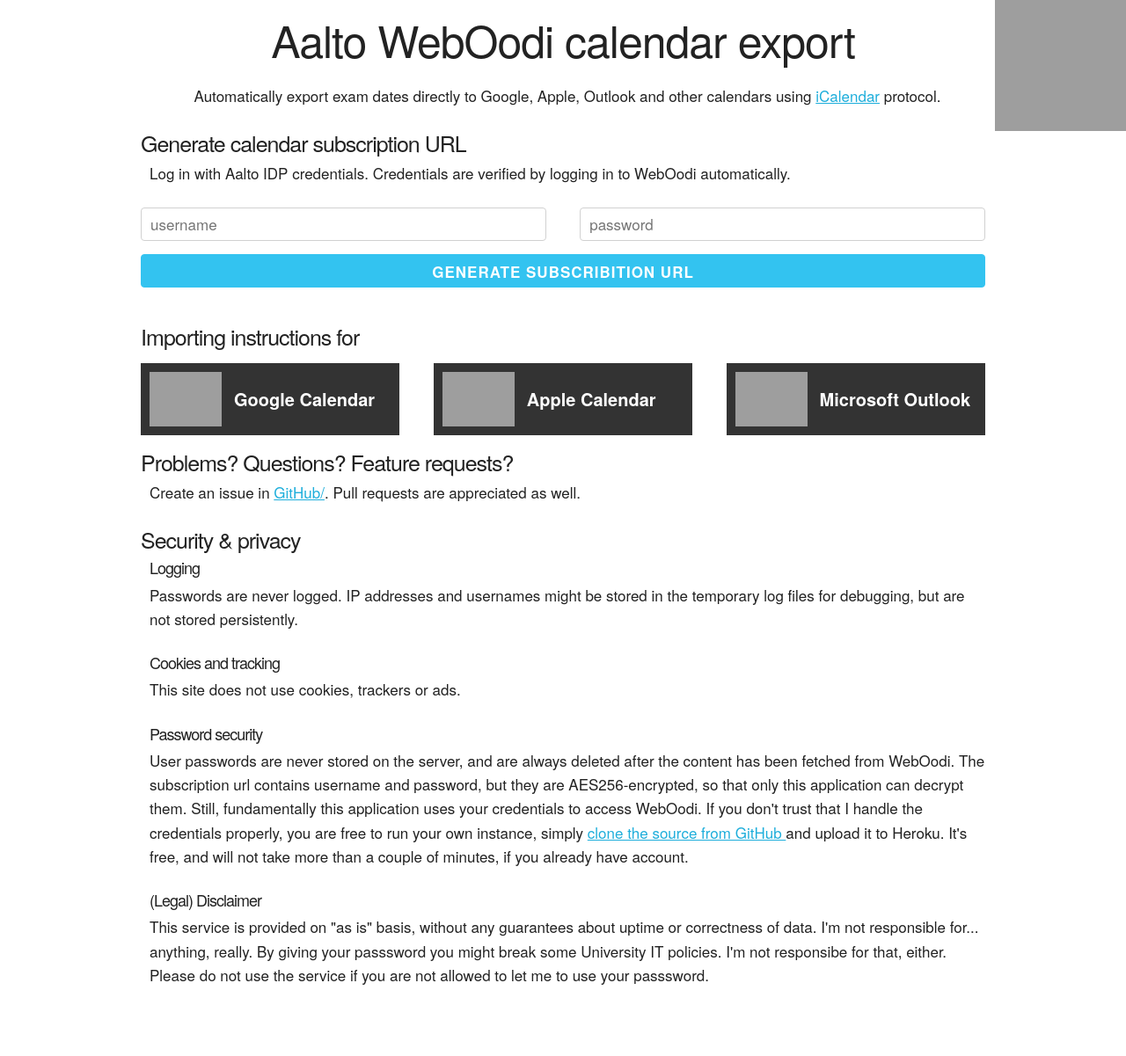
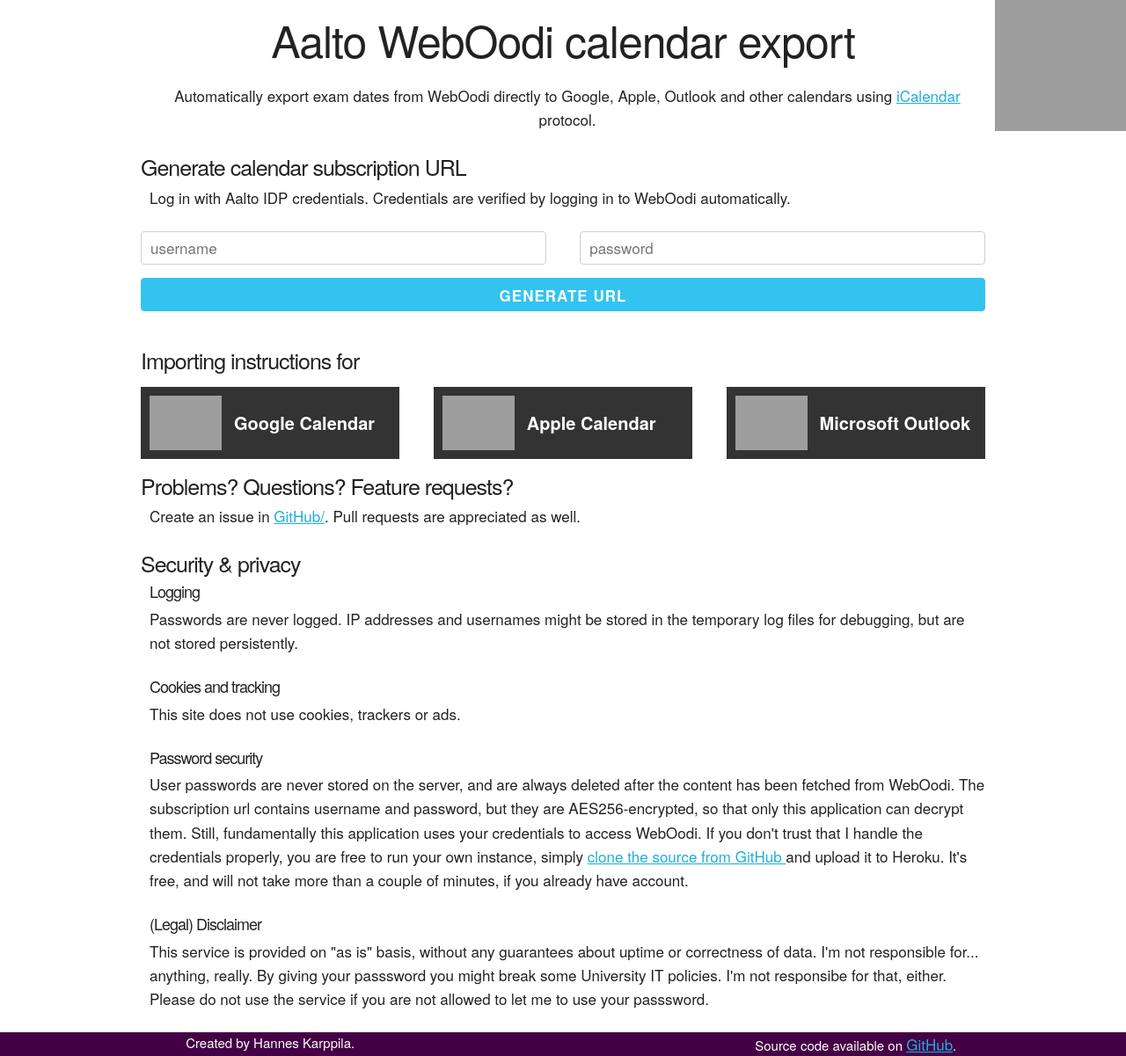
Before and after one commit to Dentosal/aalto_oodi_calendar_export, a Flask app: page / in a window 1280 px wide. Shown: the whole page at 88% size. Before the commit the page ends 1120 px from the top, so only its background shows below. Run offline with Flask 2, Linux system fonts and the light colour scheme; grey boxes are pictures that could not be loaded.

Commit message:
Style tweaks

```diff
--- a/src/static/index.css
+++ b/src/static/index.css
@@ -76,3 +76,36 @@
 .u-center-text {
     text-align: center;
 }
+
+.fork-me {
+    display: none;
+}
+
+@media (min-width: 750px) {
+    .fork-me {
+        display: inline;
+        position: absolute;
+        top: 0;
+        right: 0;
+    }
+}
+
+html, body {
+    height: 100%;
+}
+
+body {
+    display: flex;
+    flex-direction: column;
+}
+
+.container {
+    flex: 1 0 auto;
+}
+
+.footer {
+    flex-shrink: 0;
+    background: #404;
+    color: white;
+    text-align: center;
+}
--- a/src/templates/index.html
+++ b/src/templates/index.html
@@ -3,6 +3,10 @@
 <head>
     <meta charset="UTF-8">
     <title>WebOodi calendar export</title>
+    <meta name="description" content="Automatically export exam dates from Aalto WebOodi directly to Google, Apple, Outlook and other calendars using iCalendar protocol"/>
+    <meta name="og:title" content="Aalto WebOodi calendar export"/>
+    <meta name="og:description" content="Export exam dates from Aalto WebOodi to your calendar"/>
+    <meta name="og:url" content="https://aalto-oodi-calendar-export.herokuapp.com/"/>
     <link rel="stylesheet" href="/static/normalize_and_skeleton.css"/>
     <link rel="stylesheet" href="/static/index.css"/>
 </head>
@@ -10,7 +14,7 @@
     <div class="container">
         <h1>Aalto WebOodi calendar export</h1>
         <p class="u-center-text">
-            Automatically export exam dates directly to Google, Apple, Outlook and other calendars using
+            Automatically export exam dates from WebOodi directly to Google, Apple, Outlook and other calendars using
             <a href="https://en.wikipedia.org/wiki/ICalendar">iCalendar</a> protocol.
         </p>
 
@@ -26,7 +30,7 @@
                     <input name="password" id="password" placeholder="password" autocomplete="off" type="password" class="six columns"/>
                 </div>
                 <div class="row">
-                    <input value="Generate subscribition URL" type="submit" class="button-primary u-full-width"/>
+                    <input value="Generate URL" type="submit" class="button-primary u-full-width"/>
                 </div>
             </form>
 
@@ -97,14 +101,15 @@
             Please do not use the service if you are not allowed to let me to use your passsword.
         </p>
     </div>
-
-    <a href="https://github.com/Dentosal/aalto_oodi_calendar_export">
+    <footer class="footer row">
+        <span class="six columns">Created by Hannes Karppila.</span>
+        <span class="six columns">Source code available on <a href="https://github.com/Dentosal/aalto_oodi_calendar_export">GitHub</a>.</span>
+    </footer>
+    <a class="fork-me" href="https://github.com/Dentosal/aalto_oodi_calendar_export">
         <img width="149" height="149"
             src="https://github.blog/wp-content/uploads/2008/12/forkme_right_darkblue_121621.png?resize=149%2C149"
-            class="attachment-full size-full"
             alt="Fork me on GitHub"
             data-recalc-dims="1"
-            style="position:fixed;top:0;right:0;"
         />
     </a>
 </body>
```
